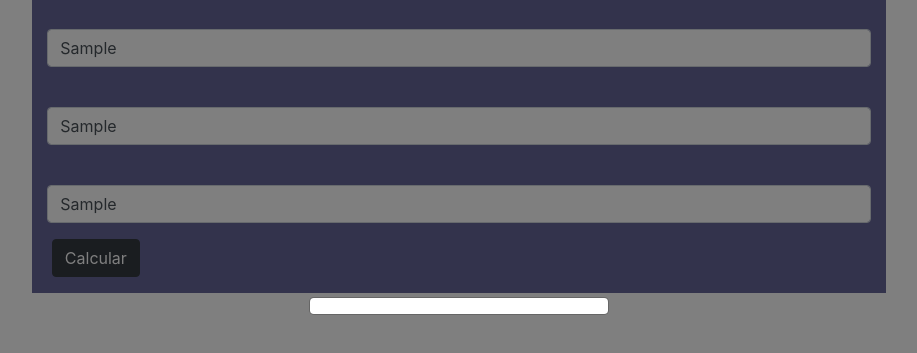
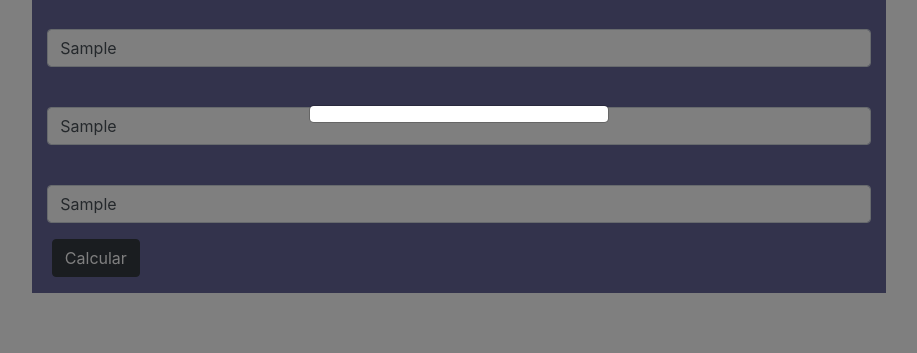
Before and after one commit to Juniormartins26/Boletimgithub.io, a plain HTML site: page index.html in a window 1280 px wide. Both pictures are taken after typing "Sample", "Sample", "Sample" into the empty fields and a click on the button "Calcular". Shown: the part 51-404 px from the top of the page, without its empty margins (181-1098 px from the left). Drawn offline with nearby package versions, Linux system fonts and the light colour scheme.

Commit message:
Mudei a altura do popup

```diff
--- a/style.css
+++ b/style.css
@@ -1,6 +1,6 @@
 .col-md-8{
-	background-color: #669;
+	background-color: #669	;
 }
 .modal-sm{
-	top:40%;
+	top:16%;
 }
```
